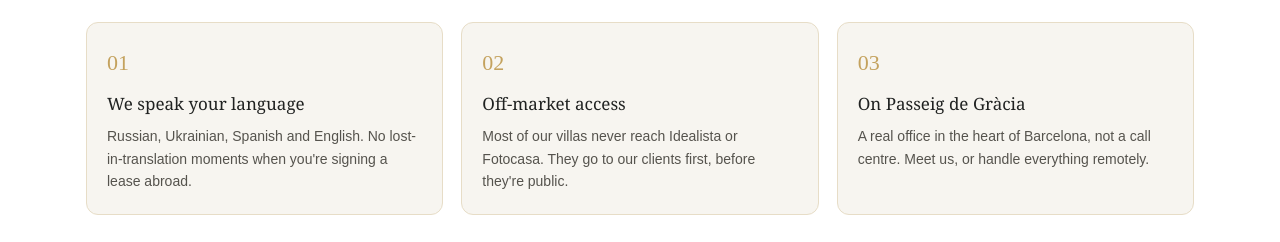
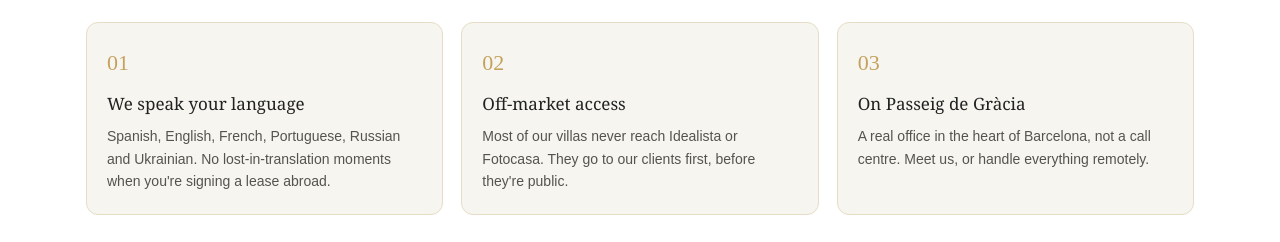
Before and after one commit to grandiorarealestate-wq/grandiora_es_landing, a SvelteKit app: page / in a window 1280 px wide. Shown: the part 1441-1683 px from the top of the page. Built offline with nearby package versions, Linux system fonts and the light colour scheme; no server answers.

Commit message:
feat: reorder languages to ES-EN-FR-PT-RU-UK across site

```diff
--- a/src/routes/+page.svelte
+++ b/src/routes/+page.svelte
@@ -188,7 +188,7 @@
 			<div class="why-item">
 				<div class="why-num">01</div>
 				<h3>We speak your language</h3>
-				<p>Russian, Ukrainian, Spanish and English. No lost-in-translation moments when you're signing a lease abroad.</p>
+				<p>Spanish, English, French, Portuguese, Russian and Ukrainian. No lost-in-translation moments when you're signing a lease abroad.</p>
 			</div>
 			<div class="why-item">
 				<div class="why-num">02</div>
@@ -286,7 +286,7 @@
 		<div class="mava"><img src="/img/anastasia.png" alt="Anastasia" /></div>
 		<div class="mbody">
 			<h3>Anastasia</h3>
-			<p>I speak Russian, English and Spanish. Contact me — I'll find the perfect home for you.</p>
+			<p>I speak Spanish, English, French, Portuguese, Russian and Ukrainian. Contact me — I'll find the perfect home for you.</p>
 			<a class="btn" href={WHATSAPP}>Contact me — I answer in under 5 mins</a>
 		</div>
 	</div>
--- a/src/routes/contact/+page.svelte
+++ b/src/routes/contact/+page.svelte
@@ -128,6 +128,8 @@
 					<ul class="langs">
 						<li>Spanish</li>
 						<li>English</li>
+						<li>French</li>
+						<li>Portuguese</li>
 						<li>Russian</li>
 						<li>Ukrainian</li>
 					</ul>
```
